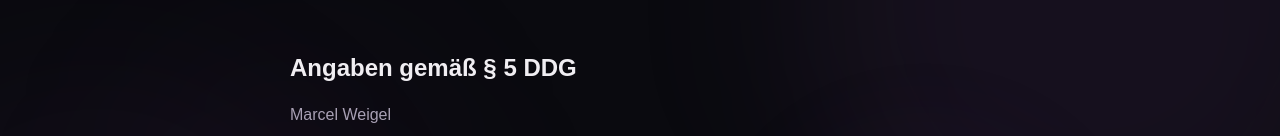
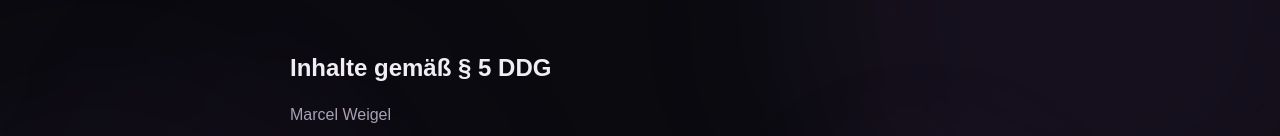
Before and after one commit to MW919/marcel-weigel-website, a Next.js app: page /impressum in a window 1280 px wide. Shown: the part 188-324 px from the top of the page. Built offline with nearby package versions, Linux system fonts and the light colour scheme; a web font is replaced by a local one.

Commit message:
Add files via upload

```diff
--- a/app/impressum/page.js
+++ b/app/impressum/page.js
@@ -19,7 +19,7 @@ export default function ImpressumPage() {
         <div className="prose-brand font-body text-base space-y-6">
 
           <div>
-            <h2 className="text-brand-text font-heading text-lg font-bold mt-0 mb-2">Angaben gemäß § 5 DDG</h2>
+            <h2 className="text-brand-text font-heading text-lg font-bold mt-0 mb-2">Inhalte gemäß § 5 DDG</h2>
             <p style={{ whiteSpace: 'pre-line' }}>
               {imp.fullName}{'\n'}
               {imp.address}
```
